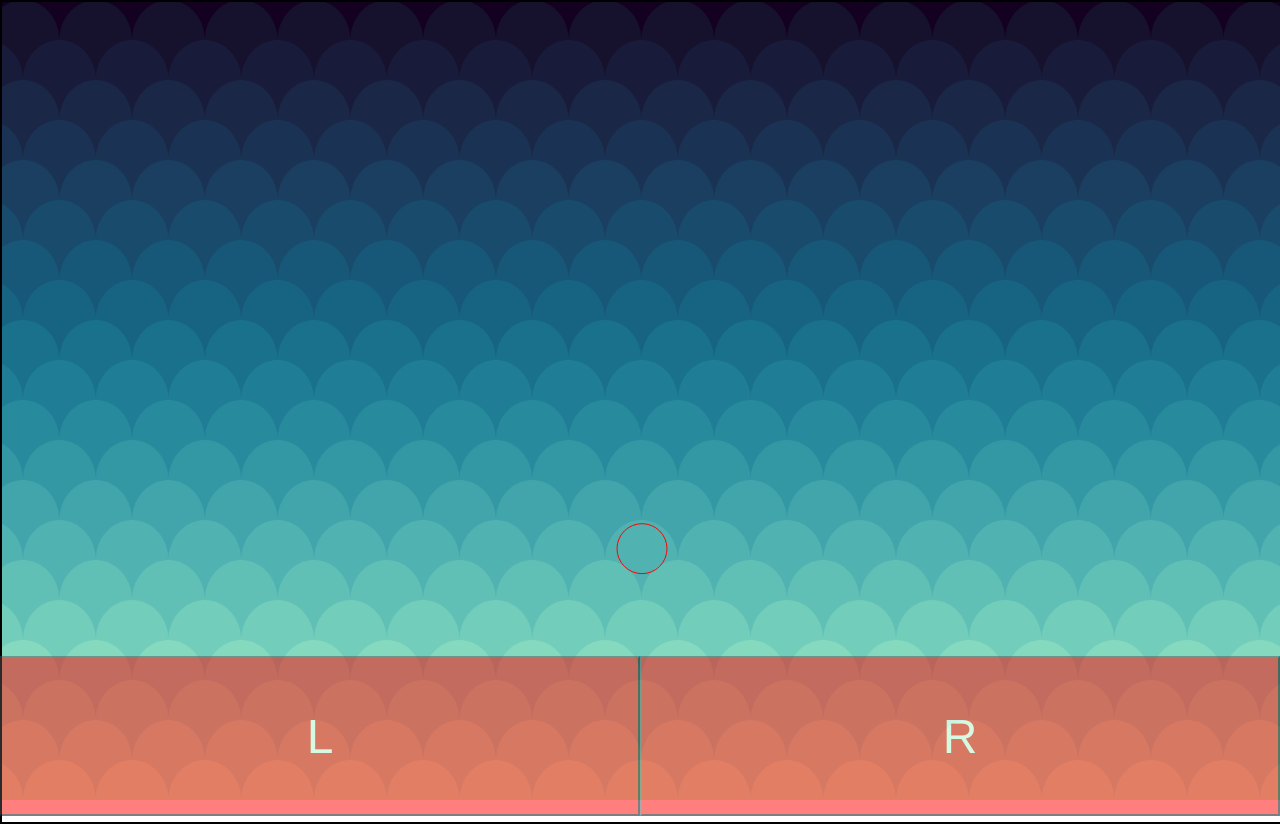
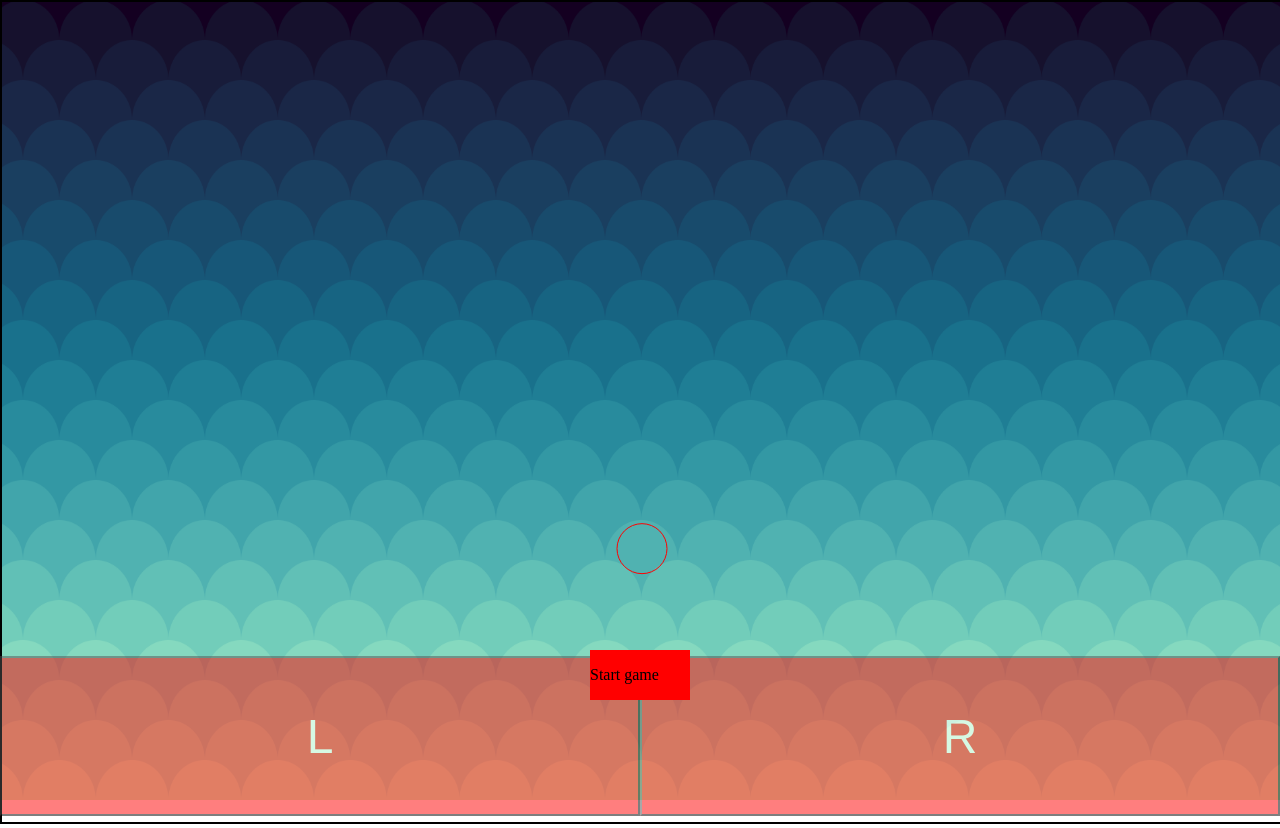
Before and after one commit to cristianfelipe94/Web-Storage., a website: page src/index.html in a window 1280 px wide. Drawn offline with Linux system fonts and the light colour scheme.

Commit message:
Have created function for timer. Still not working.

```diff
--- a/src/index.html
+++ b/src/index.html
@@ -12,6 +12,9 @@
   <button class="btns btnL" id="leftBtn">L</button>
   <button class="btns btnR" id="rightBtn">R</button>
   <img src="assets/backgroundGame.png" alt="" class="backgroundImgGame">
+  <div class="timerWrapper" id="timerBtn">
+    <p id="timer"></p>
+  </div>
   <script src="js/mainCharacter.js"></script>
 </body>
 </html>
--- a/src/js/mainCharacter.js
+++ b/src/js/mainCharacter.js
@@ -1,5 +1,7 @@
 // Get the elements from the DOM.
 const canvasArea = document.getElementById('canvasArea');
+const timerBtn = document.getElementById('timerBtn');
+let timer = document.getElementById('timer');
 const leftBtn = document.getElementById('leftBtn');
 const rightBtn = document.getElementById('rightBtn');
 
@@ -7,6 +9,25 @@ const rightBtn = document.getElementById('rightBtn');
 canvasArea.width = window.innerWidth;
 canvasArea.height = window.innerHeight + 20;
 
+let timerBtnState = false;
+let startSeconds = 0;
+timer.innerHTML = 'Start game';
+
+
+timerBtn.addEventListener('click', function () {
+  if (timerBtnState === false) {
+    timer.innerHTML = '';
+    timer.innerHTML = startSeconds;
+    console.log('stoped');
+    timerBtnState = true;
+  } else if (timerBtnState === true) {
+    do {
+      startSeconds += startSeconds + 1;
+      timer.innerHTML = startSeconds;
+    } while (timerBtnState === true);
+  }
+  timerBtnState = false;
+});
 
 // Create a context for the Canvas Field.
 // Canvas context is 2d.
--- a/src/sass/style.scss
+++ b/src/sass/style.scss
@@ -27,6 +27,7 @@ canvas {
   color: white;
   cursor: pointer;
   height: 20%;
+  min-height: 100px;
   width: 50%;
   &:hover {
     opacity: 0.3;
@@ -42,6 +43,7 @@ canvas {
   color: white;
   cursor: pointer;
   height: 20%;
+  min-height: 100px;
   width: 50%;
   &:hover {
     opacity: 0.3;
@@ -56,3 +58,14 @@ canvas {
   top: 0;
   z-index: -1;
 }
+
+.timerWrapper {
+  background-color: red;
+  height: 50px;
+  width: 100px;
+  margin: 0 auto;
+  position: absolute;
+  bottom: 100px;
+  right: 0;
+  left: 0;
+}
```
Also changed, not shown: src/css/style.css, 1 other file.
